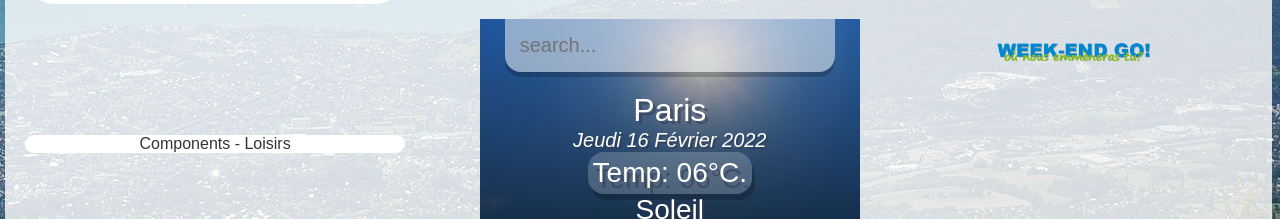
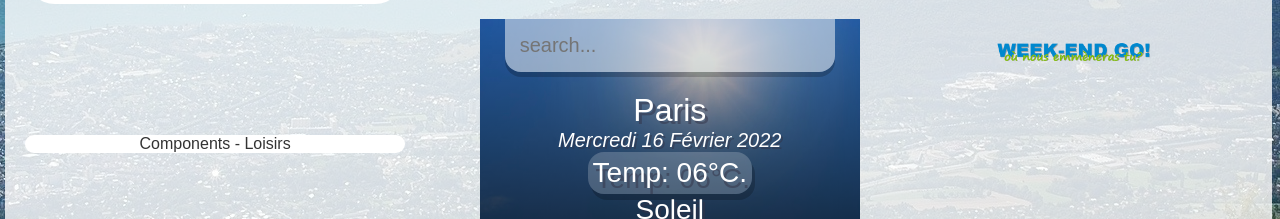
Before and after one commit to Jonathan280286/Projet-2-random_train, a React (Create React App) app: page / in a window 1280 px wide. Shown: the part 1240-1459 px from the top of the page. Built offline with nearby package versions, Linux system fonts and the light colour scheme; no server answers.

Commit message:
création branche météo et premier push

```diff
--- a/src/components/meteoResult.js
+++ b/src/components/meteoResult.js
@@ -14,7 +14,7 @@ const MeteoResult = () => {
 
     const dateBuilder = (d) => {
         let months = ["Janvier", "Février", "Mars", "Avril", "Mai", "Juin", "Juillet", "Août", "Septembre", "Octobre", "Novembre", "Decembre"];
-        let days = ["Lundi", "Mardi", "Mercredi", "Jeudi", "Vendredi", "Samedi", "Dimanche"];
+        let days = ["Dimanche", "Lundi", "Mardi", "Mercredi", "Jeudi", "Vendredi", "Samedi" ];
 
         let day = days[d.getDay()];
         let date = d.getDate();
```
